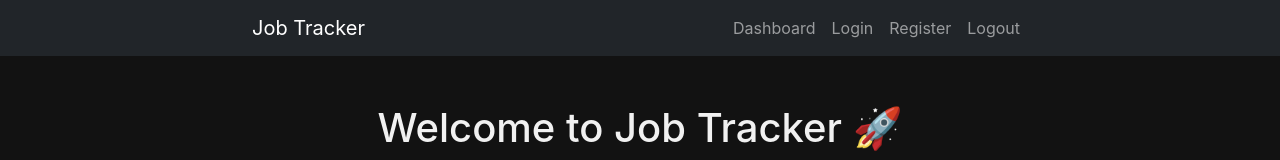
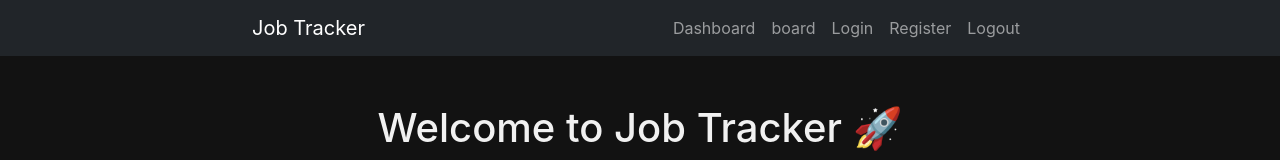
Before and after one commit to KingTigh/job-tracker, a Next.js app: page / in a window 1280 px wide. Shown: the top 160 px of the page. Built offline with nearby package versions, Linux system fonts and the light colour scheme.

Commit message:
Add Kanban jobBoard

```diff
--- a/components/Navbar.tsx
+++ b/components/Navbar.tsx
@@ -11,6 +11,7 @@ export default function AppNavbar() {
         <Navbar.Collapse id="basic-navbar-nav">
           <Nav className="ms-auto">
             <Nav.Link as={Link} href="/dashboard">Dashboard</Nav.Link>
+            <Nav.Link as={Link} href="/board">board</Nav.Link>
             <Nav.Link as={Link} href="/login">Login</Nav.Link>
             <Nav.Link as={Link} href="/register">Register</Nav.Link>
             <Nav.Link as={Link} href="/logout">Logout</Nav.Link>
--- a/pages/_app.tsx
+++ b/pages/_app.tsx
@@ -1,6 +1,7 @@
 "use client";
 import 'bootstrap/dist/css/bootstrap.min.css';
 import '../styles/global.css';
+import '../styles/board.css';
 
 export default function MyApp({ Component, pageProps }) {
   return <Component {...pageProps} />;
--- a/pages/board.tsx
+++ b/pages/board.tsx
@@ -1,5 +1,4 @@
 "use client";
-import "../styles/board.css";
 import { useState, useEffect } from "react";
 import axios from "../utils/axios";
 import { Container, Row, Col, Card } from "react-bootstrap";
```
